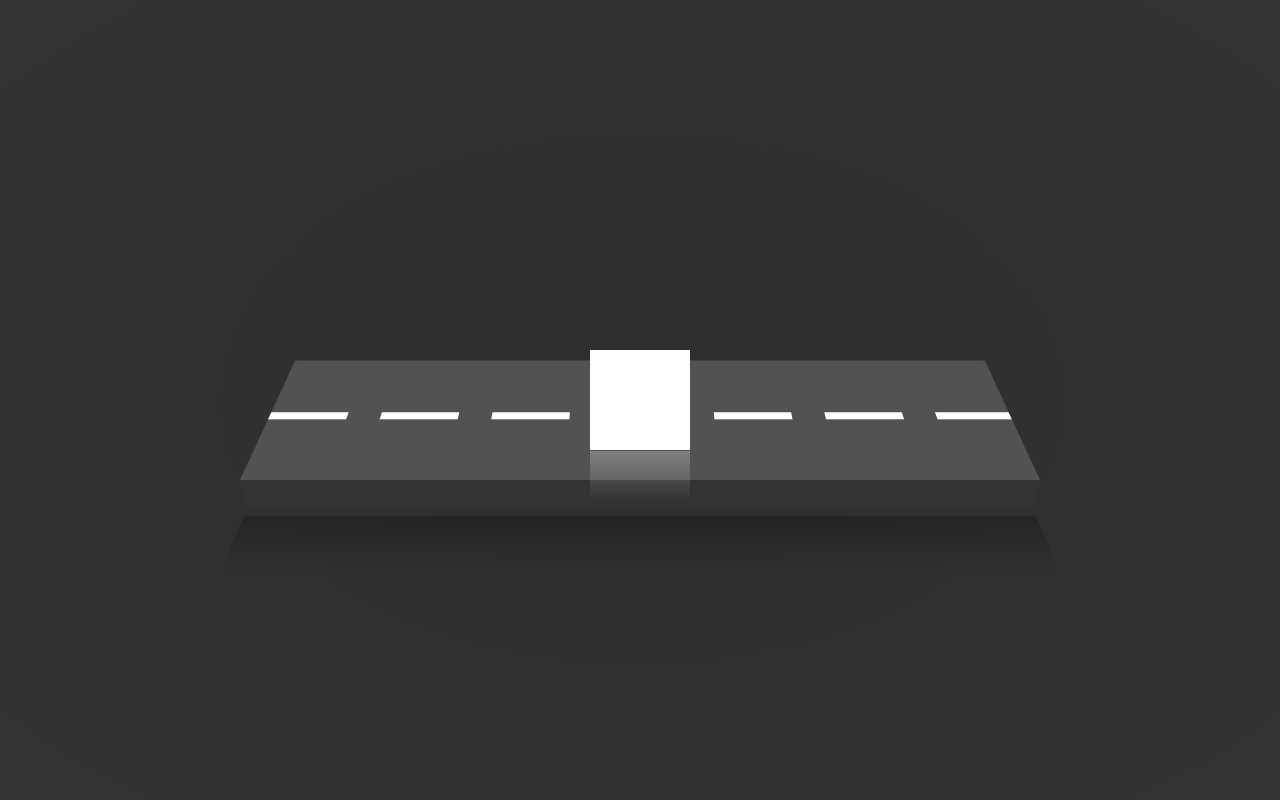
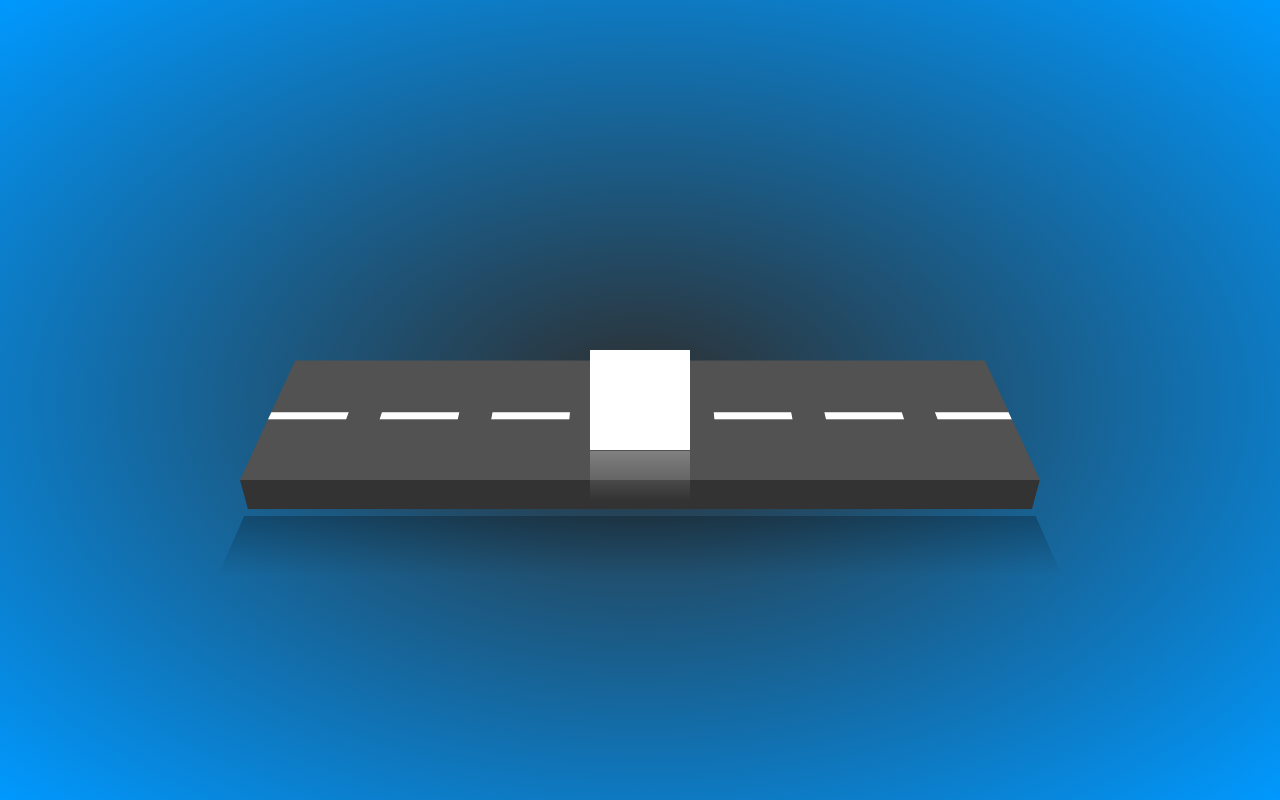
Before and after one commit to neilkumar93600/moving-box-on-road, a plain HTML site: page index.html in a window 1280 px wide. Drawn offline with Linux system fonts and the light colour scheme.

Commit message:
Update style.css

```diff
--- a/style.css
+++ b/style.css
@@ -11,7 +11,7 @@
 	justify-content: center;
 	align-items: center;
 	min-height: 100vh;
-	background: radial-gradient(#2e2e2e,#333)
+	background: radial-gradient(#2e2e2e,#0099ff)
 }
 
 .infinite
```
